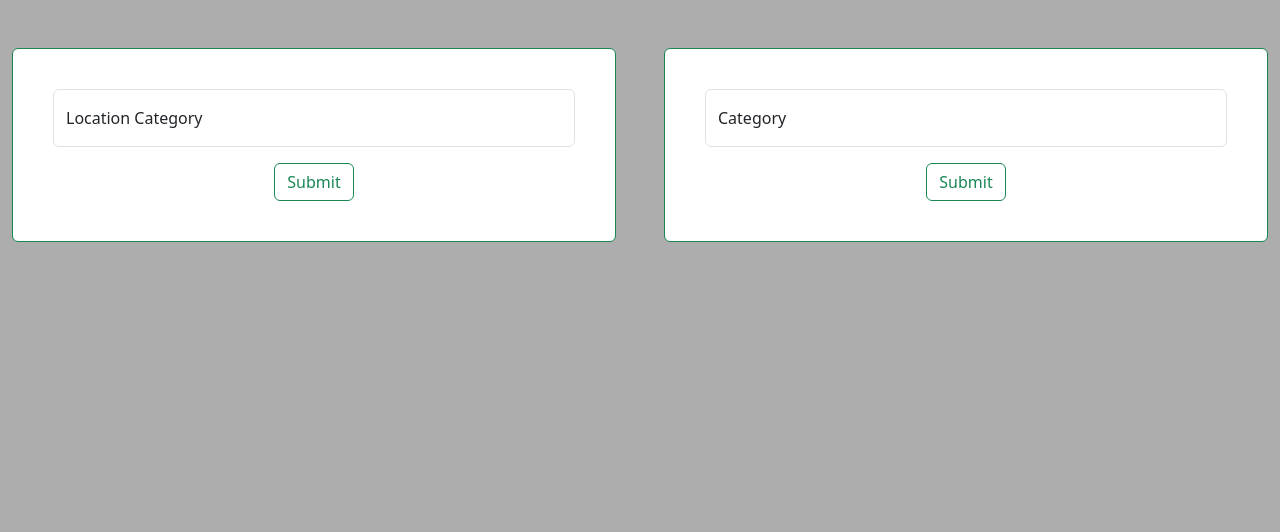
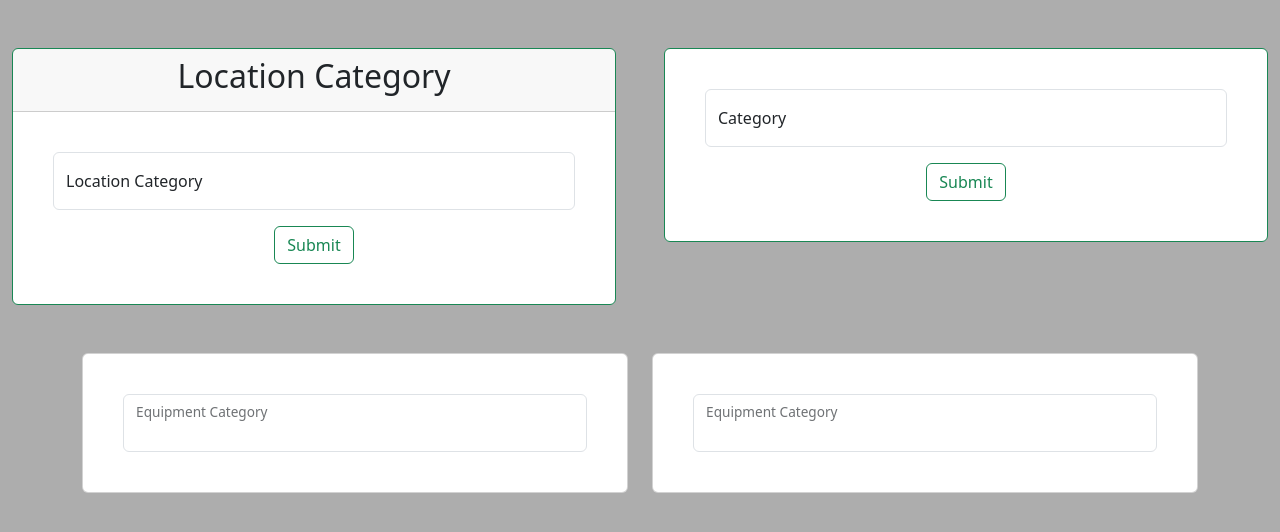
Before and after one commit to Kyusans/reactjs-complaints, a React (Create React App) app: page /admin/dashboard in a window 1280 px wide. Shown: the top 532 px of the page. Built offline with nearby package versions, Linux system fonts and the light colour scheme.

Commit message:
added equipment.js

```diff
--- a/src/components/AdminDashboard.js
+++ b/src/components/AdminDashboard.js
@@ -1,12 +1,16 @@
 import { Row } from "react-bootstrap";
 import Location from "./Location";
+import Equipment from "./Equipment";
 
 export default function AdminDashboard() {
 
   return (
     <div>
-      <Row className="mt-5">
+      <Row className="mt-5 mb-5">
         <Location />
+      </Row>
+      <Row>
+        <Equipment />
       </Row>
     </div>
   )
--- /dev/null
+++ b/src/components/Equipment.js
@@ -0,0 +1,39 @@
+import React, { useState } from 'react'
+import { Card, Col, Container, FloatingLabel, Form, Row } from 'react-bootstrap'
+
+function Equipment() {
+  const [equipment, setEquipment] = useState("");
+  return (
+    <div>
+      <Container>
+        <Row>
+          <Col>
+            <Card>
+              <Card.Body>
+                 <Form>
+                    <FloatingLabel label="Equipment Category">
+                      <Form.Control type='text' value={equipment} onChange={(e) => setEquipment(e.target.value)}/>
+                    </FloatingLabel>
+                  </Form>
+              </Card.Body>
+            </Card>
+          </Col>
+          <Col>
+            <Card>
+              <Card.Body>
+                 <Form>
+                    <FloatingLabel label="Equipment Category">
+                      <Form.Control type='text' value={equipment} onChange={(e) => setEquipment(e.target.value)}/>
+                    </FloatingLabel>
+                  </Form>
+              </Card.Body>
+            </Card>
+          </Col>
+        </Row>
+
+      </Container>
+    </div>
+  )
+}
+
+export default Equipment
--- a/src/components/Location.js
+++ b/src/components/Location.js
@@ -37,6 +37,7 @@ function Location() {
         <Col>
           <Container fluid="md" className='text-center'>
             <Card border='success'>
+              <Card.Header><h2>Location Category</h2></Card.Header>
               <Card.Body>
                 <Form>
                   <Form.Group>
@@ -59,7 +60,7 @@ function Location() {
                 <Form>
                   <Form.Group>
                     <FloatingLabel label="Category">
-                      <Form.Control type='text' value={location} onChange={(e) => setLocation(e.target.value)} placeholder='Category' />
+                      <Form.Control type='text' value={location} onChange={(e) => setLocation(e.target.value)} placeholder='Category'/>
                     </FloatingLabel>
                   </Form.Group>
                 </Form>
```
